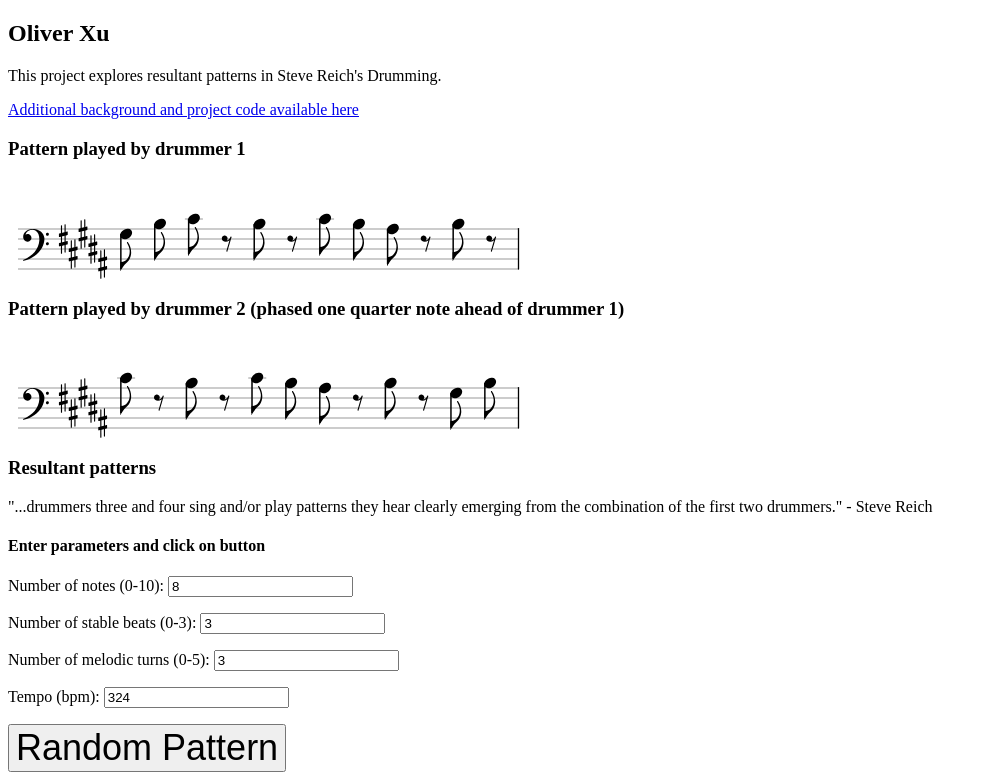
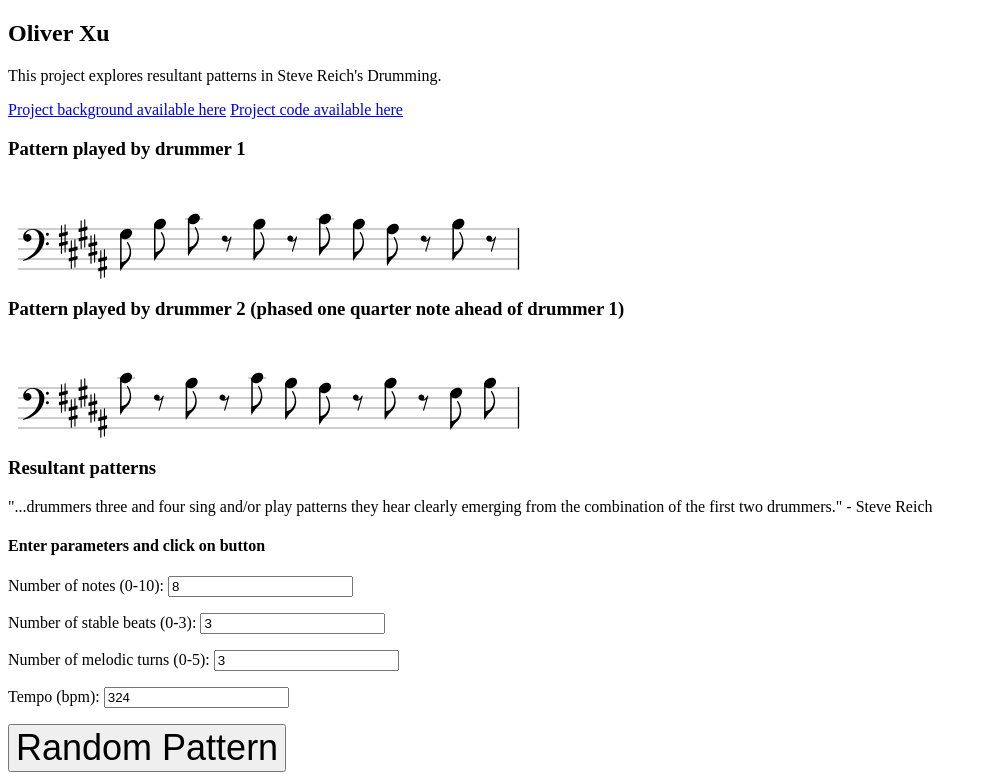
Before and after one commit to oliverxu07/drumming, a plain HTML site: page index.html in a window 1280 px wide. Shown: the part 46-820 px from the top of the page, without its empty margins (0-987 px from the left). Drawn offline with Linux system fonts and the light colour scheme; no server answers.

Commit message:
readme link

```diff
--- a/index.html
+++ b/index.html
@@ -12,7 +12,8 @@
 <h1>Drumming: An algorithmic approach</h1>
 <h2>Oliver Xu</h2>
 <p>This project explores resultant patterns in Steve Reich's Drumming.</p>
-<a href="https://github.com/oliverxu07/Drumming">Additional background and project code available here</a>
+<a href="https://github.com/oliverxu07/drumming/blob/master/README.md">Project background available here</a>
+<a href="https://github.com/oliverxu07/drumming">Project code available here</a>
 
 <section>
 	<h3>Pattern played by drummer 1</h3>
```
